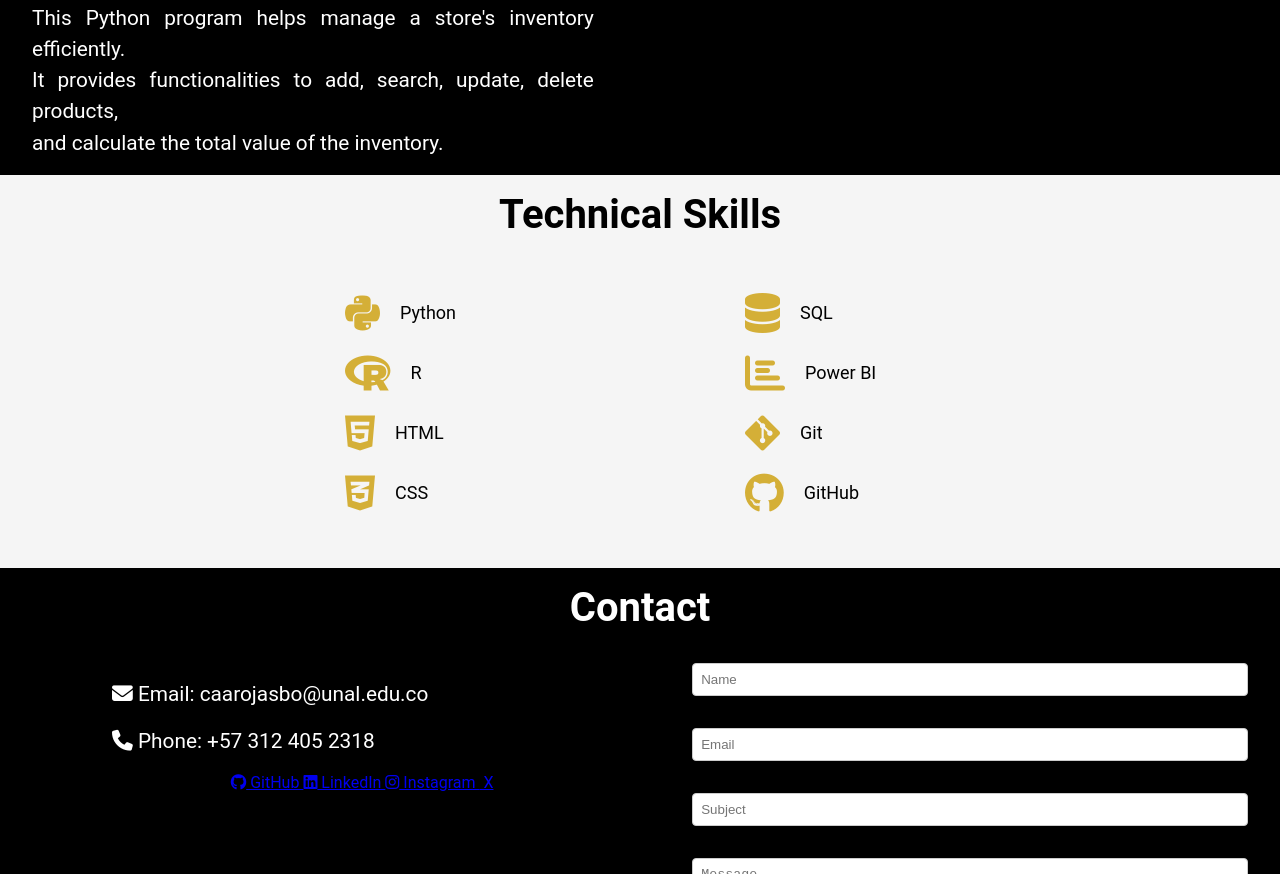
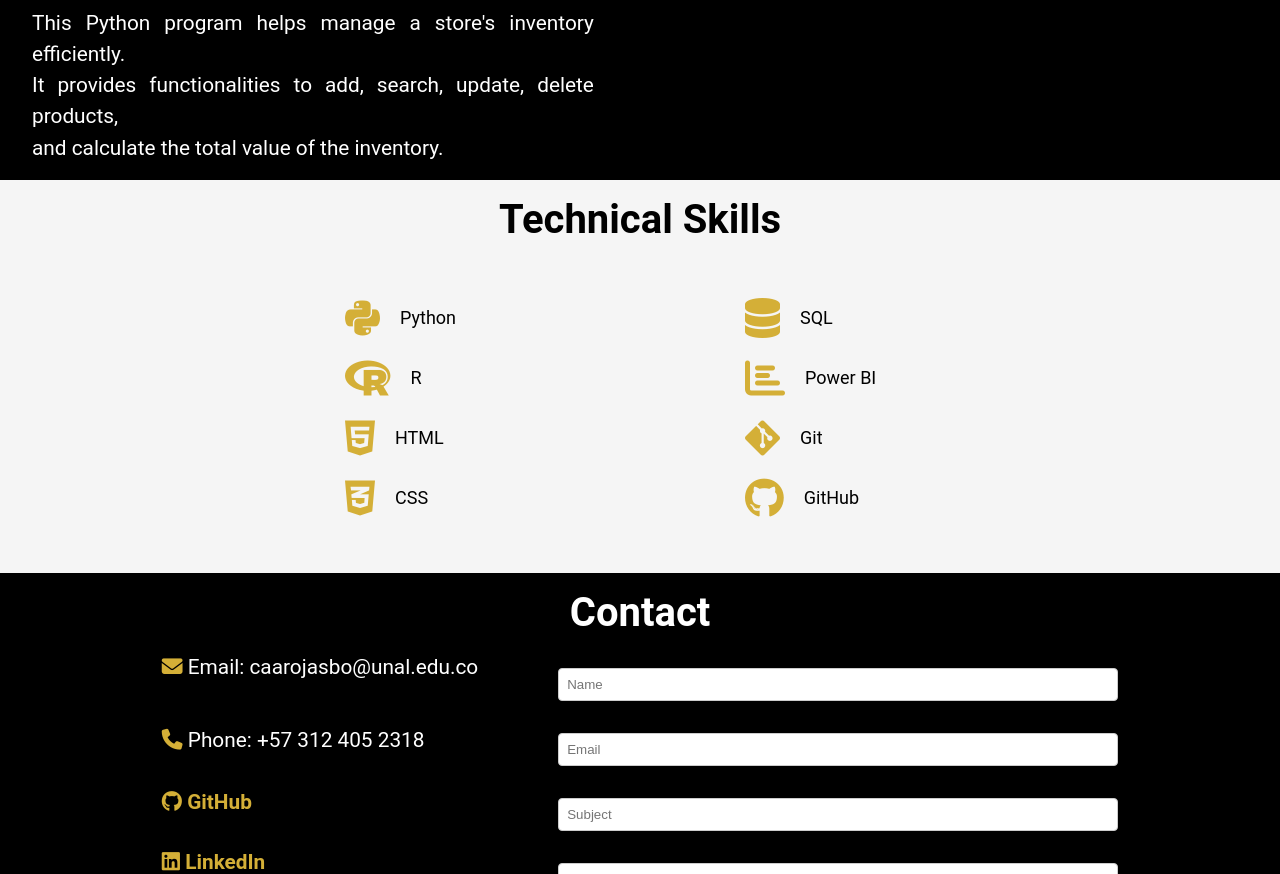
Before and after one commit to Carturo8/Portfolio, a plain HTML site: page index.html in a window 1280 px wide. Shown: the part 1926-2800 px from the top of the page. Drawn offline with Linux system fonts and the light colour scheme.

Commit message:
update styles

```diff
--- a/styles.css
+++ b/styles.css
@@ -126,6 +126,14 @@ img {
     border-radius: 10px;
 }
 
+a {
+    color: #d4af37;
+    text-decoration: none;
+    font-weight: bold;
+    text-align: start;
+    font-size: 1.3rem;
+    margin: 0.5rem 0 0.5rem 0;
+}
 
 /* ABOUT ME SECTION */
 .about-me-section {
@@ -146,7 +154,7 @@ img {
 .information-container {
     width: 100%;
     height: 100%;
-    margin: 0 0rem 0 10rem;
+    margin: 0 0 0 10rem;
     padding: 2rem;
 }
 
@@ -287,19 +295,29 @@ img {
     height: 100%;
     display: flex;
     justify-content: center;
+    padding: 0 5rem;
 }
 
 .contact-information-container {
-    width: 50%;
-    height: 100%;
-    margin: 0 1rem 0 5rem;
-    padding: 2rem;
+    display: flex;
+    flex-direction: column;
+    gap: 10px;
+}
+
+.contact-information-container i {
+    color: #d4af37;
+}
+
+.social-links {
+    display: flex;
+    flex-direction: column;
+    gap: 20px;
 }
 
 .form-container {
     width: 50%;
     height: 100%;
-    margin: 2rem;
+    margin: 2rem 0 2rem 5rem;
 }
 
 form {
```
